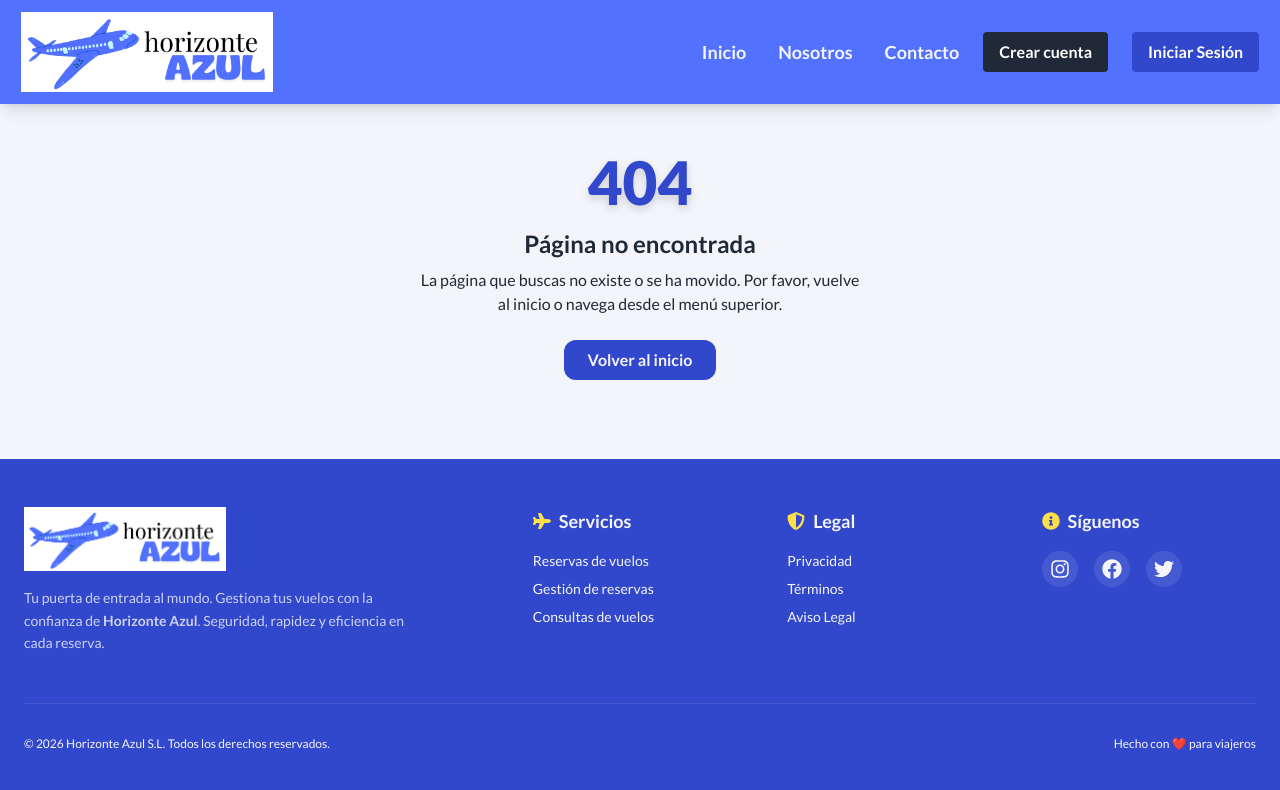
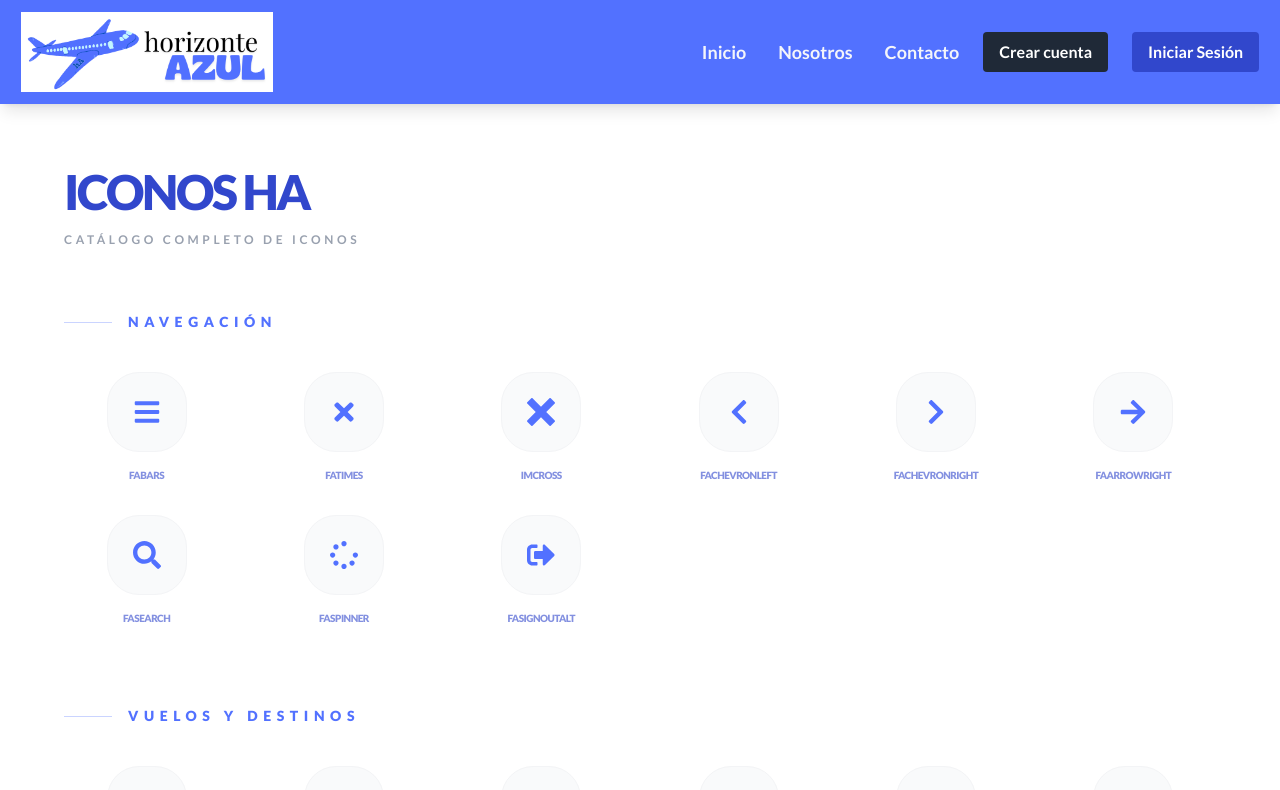
Before and after one commit to VallesMarta/horizonte-Azul, a Next.js app: page /iconos in a window 1280 px wide. Before the commit this address had no page. Shown: the top 790 px of the page. Built offline with nearby package versions, Linux system fonts and the light colour scheme.

Commit message:
Añadir catálogo de iconos para uso en componentes

```diff
--- /dev/null
+++ b/app/iconos/page.tsx
@@ -0,0 +1,177 @@
+"use client";
+
+import {
+  FaUserCircle,
+  FaSignOutAlt,
+  FaPlaneDeparture,
+  FaPlaneArrival,
+  FaPlane,
+  FaInstagram,
+  FaFacebook,
+  FaTwitter,
+  FaShieldAlt,
+  FaInfoCircle,
+  FaBars,
+  FaTimes,
+  FaCheckCircle,
+  FaLock,
+  FaClock,
+  FaEuroSign,
+  FaUser,
+  FaKey,
+  FaEnvelope,
+  FaIdBadge,
+  FaArrowRight,
+  FaPlus,
+  FaConciergeBell,
+  FaChartPie,
+  FaCog,
+  FaChevronLeft,
+  FaChevronRight,
+  FaSuitcase,
+  FaPaperPlane,
+  FaMapMarkerAlt,
+  FaPhoneAlt,
+  FaGlobe,
+  FaSpinner,
+  FaEdit,
+  FaTrash,
+  FaSearch,
+  FaGlobeAmericas,
+  FaHashtag,
+  FaFont,
+  FaCheck,
+  FaToggleOn,
+} from "react-icons/fa";
+import { GrConfigure } from "react-icons/gr";
+import {
+  SiVisa,
+  SiMastercard,
+  SiAmericanexpress,
+  SiPaypal,
+  SiApplepay,
+  SiGooglepay,
+} from "react-icons/si";
+import { ImCross } from "react-icons/im";
+
+export default function IconosResumen() {
+  const categorias = [
+    {
+      titulo: "Navegación",
+      icons: [
+        { I: FaBars, n: "FaBars" },
+        { I: FaTimes, n: "FaTimes" },
+        { I: ImCross, n: "ImCross" },
+        { I: FaChevronLeft, n: "FaChevronLeft" },
+        { I: FaChevronRight, n: "FaChevronRight" },
+        { I: FaArrowRight, n: "FaArrowRight" },
+        { I: FaSearch, n: "FaSearch" },
+        { I: FaSpinner, n: "FaSpinner" },
+        { I: FaSignOutAlt, n: "FaSignOutAlt" },
+      ],
+    },
+    {
+      titulo: "Vuelos y Destinos",
+      icons: [
+        { I: FaPlane, n: "FaPlane" },
+        { I: FaPlaneDeparture, n: "FaPlaneDeparture" },
+        { I: FaPlaneArrival, n: "FaPlaneArrival" },
+        { I: FaGlobe, n: "FaGlobe" },
+        { I: FaGlobeAmericas, n: "FaGlobeAmericas" },
+        { I: FaMapMarkerAlt, n: "FaMapMarkerAlt" },
+        { I: FaSuitcase, n: "FaSuitcase" },
+        { I: FaClock, n: "FaClock" },
+      ],
+    },
+    {
+      titulo: "Usuarios",
+      icons: [
+        { I: FaUser, n: "FaUser" },
+        { I: FaUserCircle, n: "FaUserCircle" },
+        { I: FaIdBadge, n: "FaIdBadge" },
+        { I: FaEnvelope, n: "FaEnvelope" },
+        { I: FaKey, n: "FaKey" },
+        { I: FaLock, n: "FaLock" },
+        { I: FaShieldAlt, n: "FaShieldAlt" },
+      ],
+    },
+    {
+      titulo: "Pagos y Finanzas",
+      icons: [
+        { I: SiVisa, n: "SiVisa" },
+        { I: SiMastercard, n: "SiMastercard" },
+        { I: SiAmericanexpress, n: "SiAmericanexpress" },
+        { I: SiPaypal, n: "SiPaypal" },
+        { I: SiApplepay, n: "SiApplepay" },
+        { I: SiGooglepay, n: "SiGooglepay" },
+        { I: FaCheckCircle, n: "FaCheckCircle" },
+        { I: FaCheck, n: "FaCheck" },
+      ],
+    },
+    {
+      titulo: "Gestión y Edición (Dashboard)",
+      icons: [
+        { I: FaPlus, n: "FaPlus" },
+        { I: FaEdit, n: "FaEdit" },
+        { I: FaTrash, n: "FaTrash" },
+        { I: FaCog, n: "FaCog" },
+        { I: GrConfigure, n: "GrConfigure" },
+        { I: FaEuroSign, n: "FaEuroSign" },
+        { I: FaChartPie, n: "FaChartPie" },
+        { I: FaConciergeBell, n: "FaConciergeBell" },
+        { I: FaFont, n: "FaFont" },
+        { I: FaHashtag, n: "FaHashtag" },
+        { I: FaToggleOn, n: "FaToggleOn" },
+      ],
+    },
+    {
+      titulo: "Otros y Social",
+      icons: [
+        { I: FaInstagram, n: "FaInstagram" },
+        { I: FaFacebook, n: "FaFacebook" },
+        { I: FaTwitter, n: "FaTwitter" },
+        { I: FaPhoneAlt, n: "FaPhoneAlt" },
+        { I: FaPaperPlane, n: "FaPaperPlane" },
+        { I: FaInfoCircle, n: "FaInfoCircle" },
+      ],
+    },
+  ];
+
+  return (
+    <div className="min-h-screen bg-white p-8 md:p-16">
+      <div className="max-w-7xl mx-auto">
+        <header className="mb-16">
+          <h1 className="text-5xl font-black text-secundario uppercase tracking-tighter">
+            Iconos HA
+          </h1>
+          <p className="text-gray-400 font-bold uppercase text-xs tracking-[0.3em] mt-4">
+            Catálogo completo de iconos
+          </p>
+        </header>
+
+        <div className="space-y-20">
+          {categorias.map((cat, i) => (
+            <section key={i}>
+              <h2 className="text-sm font-black text-primario uppercase tracking-[0.4em] mb-10 flex items-center gap-4">
+                <span className="h-px w-12 bg-primario/30"></span>
+                {cat.titulo}
+              </h2>
+              <div className="grid grid-cols-2 sm:grid-cols-3 md:grid-cols-4 lg:grid-cols-6 gap-8">
+                {cat.icons.map((icon, idx) => (
+                  <div key={idx} className="group flex flex-col items-center">
+                    <div className="w-20 h-20 bg-gray-50 rounded-[2rem] flex items-center justify-center group-hover:bg-primario/10 group-hover:scale-110 transition-all duration-300 border border-gray-100">
+                      <icon.I className="text-primario" size={28} />
+                    </div>
+                    <span className="mt-4 text-[10px] font-black text-secundario uppercase tracking-tighter opacity-60 group-hover:opacity-100">
+                      {icon.n}
+                    </span>
+                  </div>
+                ))}
+              </div>
+            </section>
+          ))}
+        </div>
+      </div>
+    </div>
+  );
+}
```
